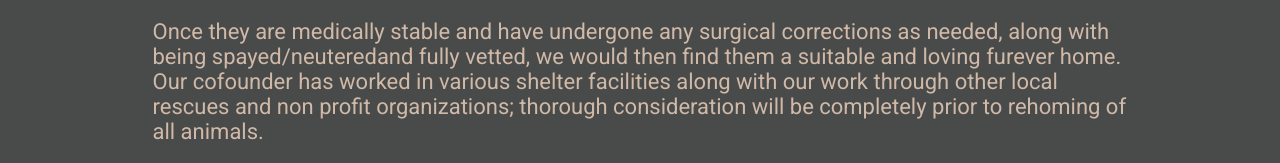
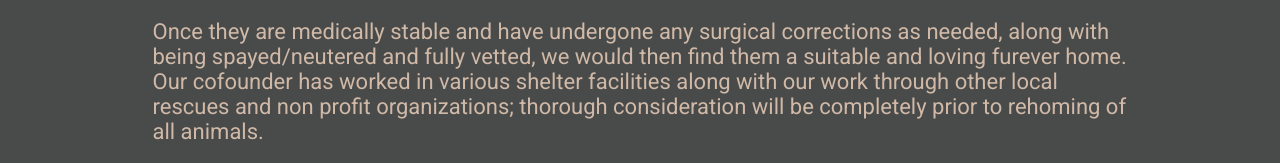
Before and after one commit to cburnjohnson/west-coast-cleft, a Gatsby site: page /about in a window 1280 px wide. Shown: the part 785-948 px from the top of the page. Built offline with nearby package versions, Linux system fonts and the light colour scheme; Gatsby itself is replaced by a stand-in of ours.

Commit message:
fixed text

```diff
--- a/src/pages/about.js
+++ b/src/pages/about.js
@@ -51,8 +51,8 @@ const SecondPage = () => (
       </p>
       <p>
         Once they are medically stable and have undergone any surgical
-        corrections as needed, along with being spayed/neuteredand fully vetted,
-        we would then find them a suitable and loving furever home. Our
+        corrections as needed, along with being spayed/neutered and fully
+        vetted, we would then find them a suitable and loving furever home. Our
         cofounder has worked in various shelter facilities along with our work
         through other local rescues and non profit organizations; thorough
         consideration will be completely prior to rehoming of all animals.
```
